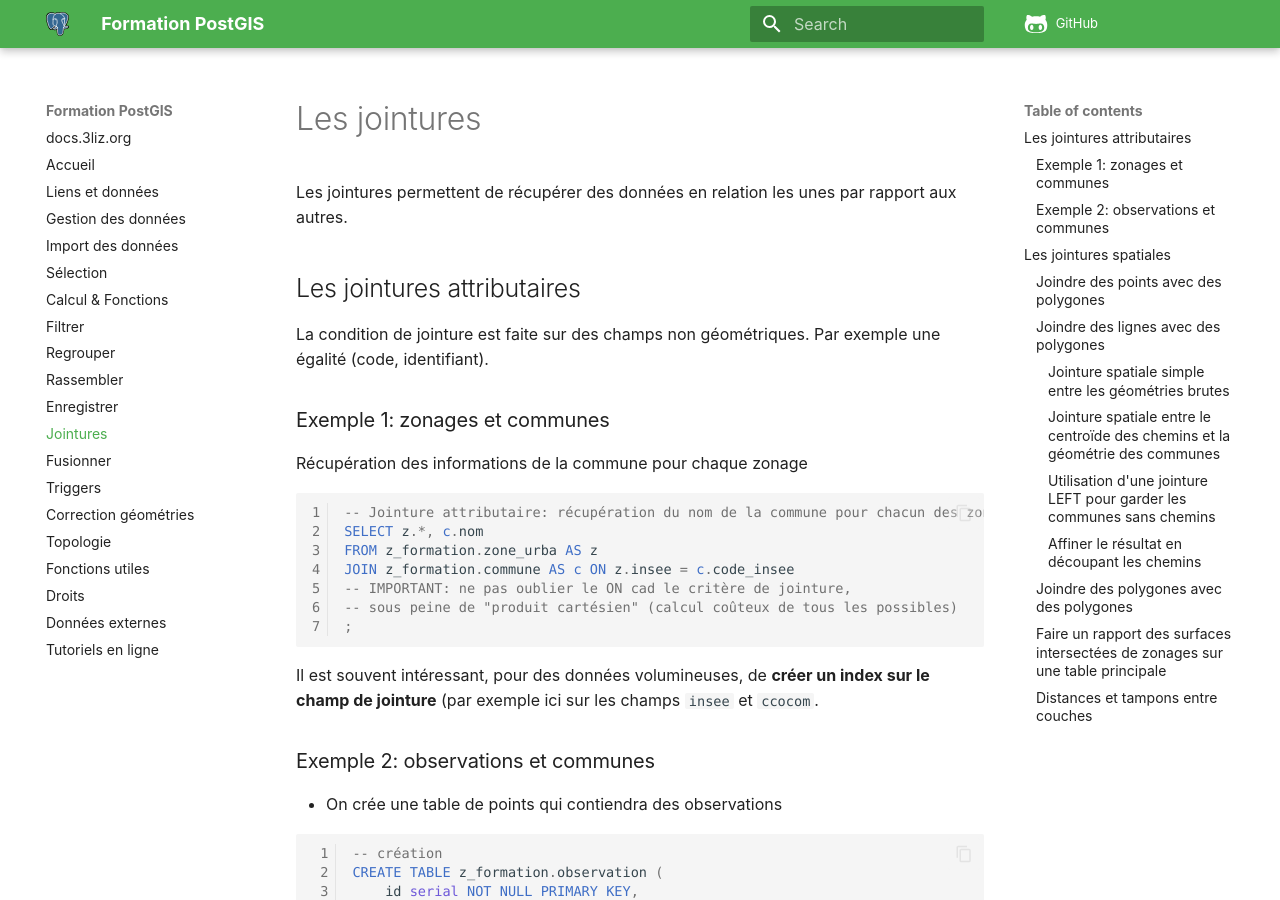
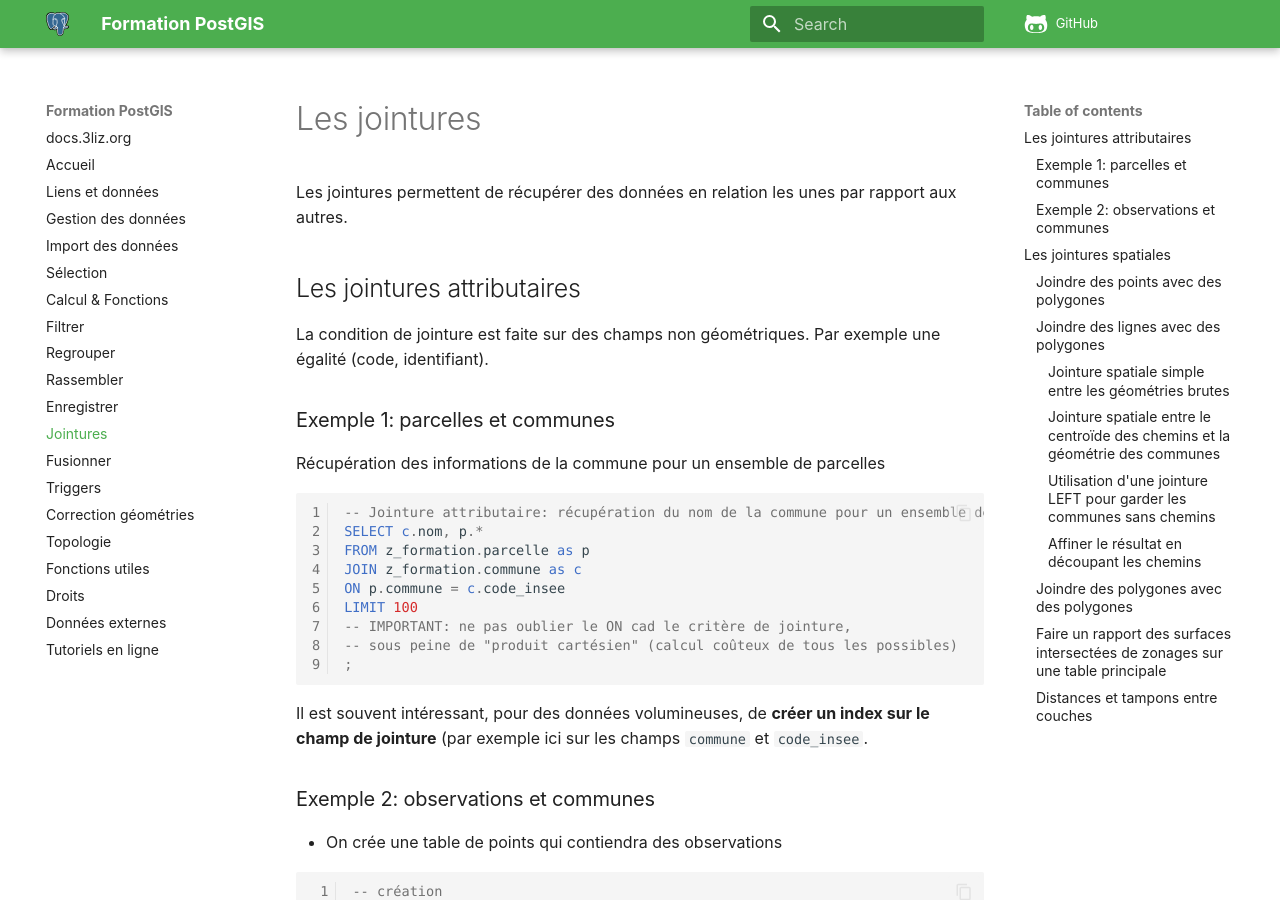
Before and after one commit to 3liz/formation-postgis, an MkDocs documentation site: the page built from docs/join_data.md, in a window 1280 px wide and 900 px high. Built offline with MkDocs 1.6.1 and Material for MkDocs 9.7.7, drawn with Linux system fonts in a browser that asks for light colours; nearby versions of some CDN libraries; comment, search, counter and statistics services are not loaded.

Commit message:
jointure entre parcelles et communes plutôt que zone_urba

````diff
--- a/docs/join_data.md
+++ b/docs/join_data.md
@@ -6,21 +6,23 @@ Les jointures permettent de récupérer des données en relation les unes par ra
 
 La condition de jointure est faite sur des champs non géométriques. Par exemple une égalité (code, identifiant).
 
-### Exemple 1: zonages et communes
+### Exemple 1: parcelles et communes
 
-Récupération des informations de la commune pour chaque zonage
+Récupération des informations de la commune pour un ensemble de parcelles
 
 ```sql
--- Jointure attributaire: récupération du nom de la commune pour chacun des zonages
-SELECT z.*, c.nom
-FROM z_formation.zone_urba AS z
-JOIN z_formation.commune AS c ON z.insee = c.code_insee
+-- Jointure attributaire: récupération du nom de la commune pour un ensemble de parcelles
+SELECT c.nom, p.*
+FROM z_formation.parcelle as p
+JOIN z_formation.commune as c
+ON p.commune = c.code_insee
+LIMIT 100
 -- IMPORTANT: ne pas oublier le ON cad le critère de jointure,
 -- sous peine de "produit cartésien" (calcul coûteux de tous les possibles)
 ;
 ```
 
-Il est souvent intéressant, pour des données volumineuses, de **créer un index sur le champ de jointure** (par exemple ici sur les champs `insee` et `ccocom`.
+Il est souvent intéressant, pour des données volumineuses, de **créer un index sur le champ de jointure** (par exemple ici sur les champs `commune` et `code_insee`.
 
 
 ### Exemple 2: observations et communes
````
Also changed, not shown: docs/save_queries.md (+1 -1 lines).
